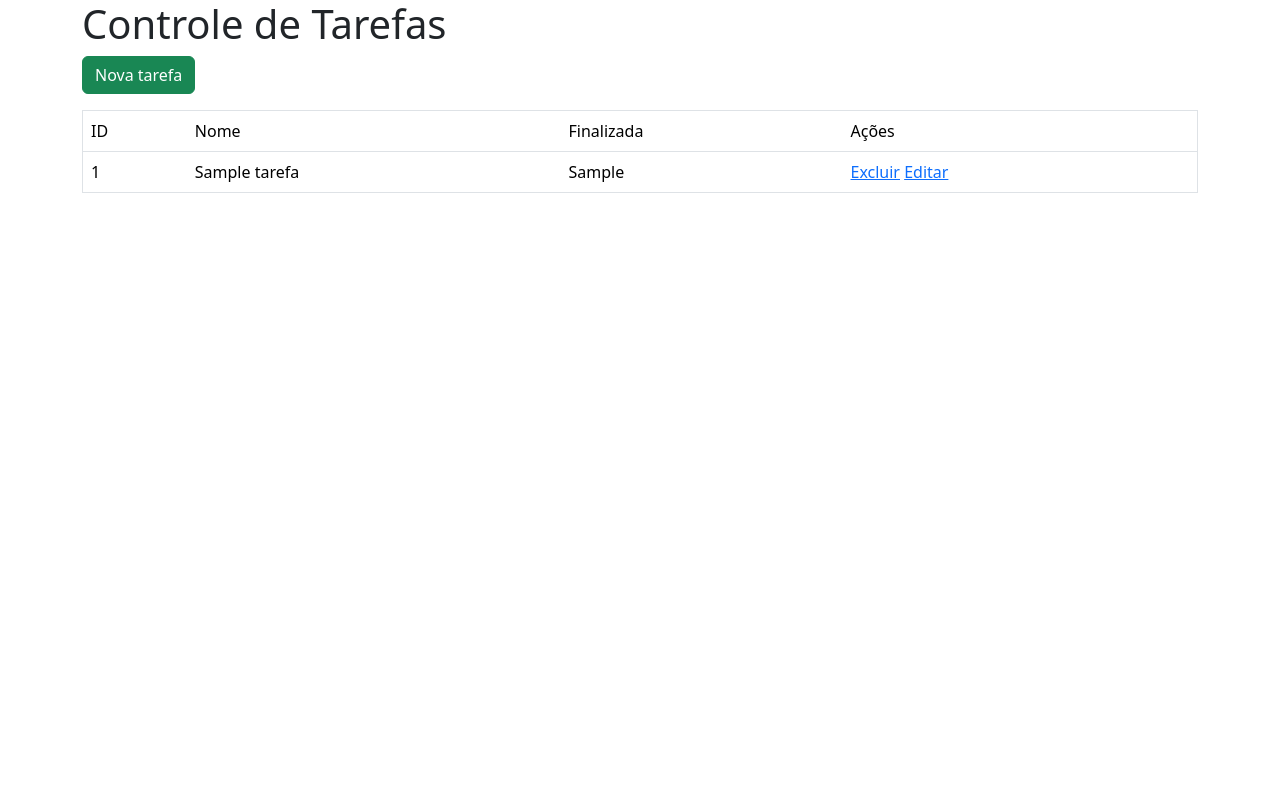
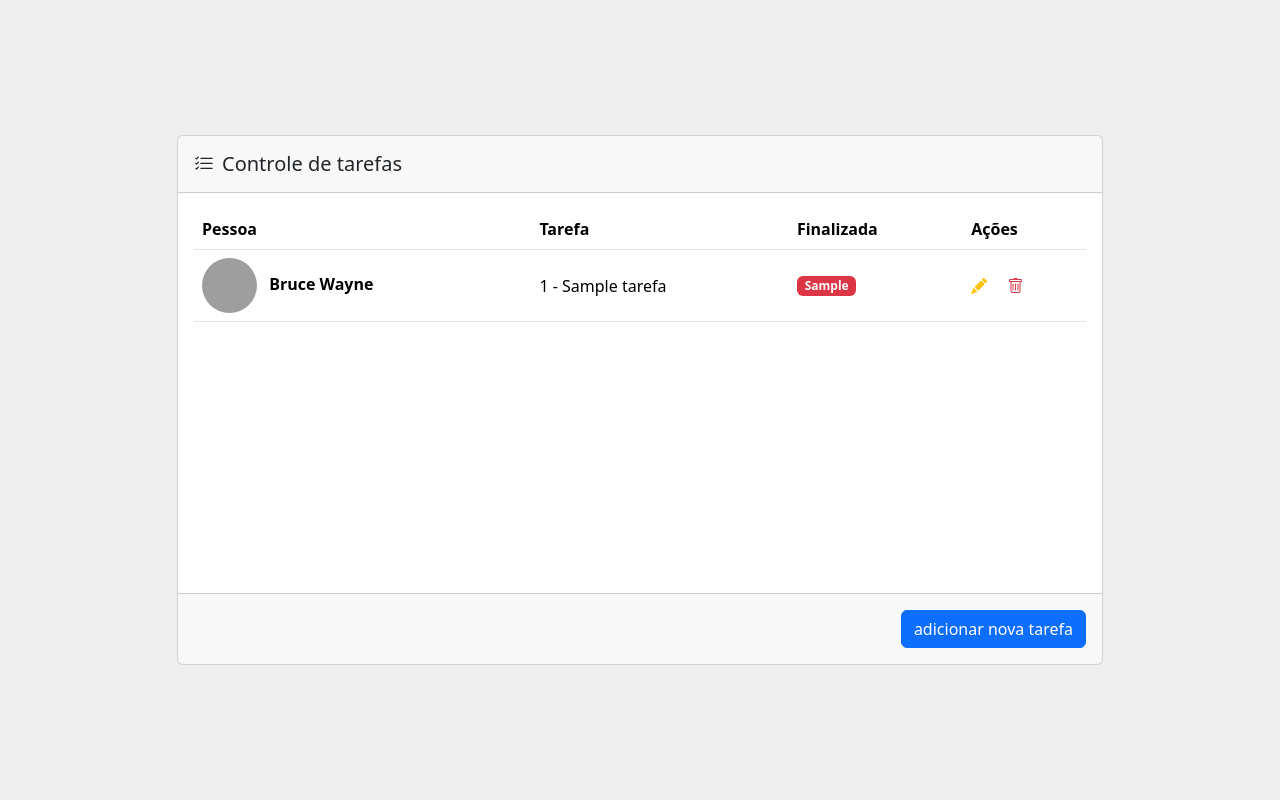
Before and after one commit to gutoffline/tarefas-ti18, a PHP site: page / in a window 1280 px wide. Run offline with PHP 8.4, Linux system fonts and the light colour scheme; tables that the repository leaves empty or names only in its code hold one stand-in row (values such as "Sample post"); grey boxes are pictures that could not be loaded.

Commit message:
bootstrap

```diff
--- a/cabecalho.php
+++ b/cabecalho.php
@@ -6,7 +6,7 @@
     <meta name="viewport" content="width=device-width, initial-scale=1.0">
     <title>Tarefas</title>
     <link href="https://cdn.jsdelivr.net/npm/bootstrap@5.3.0-alpha3/dist/css/bootstrap.min.css" rel="stylesheet" integrity="sha384-KK94CHFLLe+nY2dmCWGMq91rCGa5gtU4mk92HdvYe+M/SXH301p5ILy+dN9+nJOZ" crossorigin="anonymous">
+    <link rel="stylesheet" href="https://cdn.jsdelivr.net/npm/bootstrap-icons@1.10.5/font/bootstrap-icons.css">
 
 </head>
 <body>
-    <div class="container">
--- a/index.php
+++ b/index.php
@@ -2,35 +2,66 @@
 include "cabecalho.php";
 include "conexao.php";
 ?>
-<h1>Controle de Tarefas</h1>
-<p>
-    <a href="nova-tarefa.php" class="btn btn-success">Nova tarefa</a>
-</p>
-<table border="1" class="table">
+<section class="vh-100" style="background-color: #eee;">
+    <div class="container py-5 h-100">
+        <div class="row d-flex justify-content-center align-items-center h-100">
+            <div class="col-md-12 col-xl-10">
+
+                <div class="card">
+                    <div class="card-header p-3">
+                        <h5 class="mb-0"><i class="bi-list-check me-2"></i>Controle de tarefas</h5>
+                    </div>
+                    <div class="card-body" data-mdb-perfect-scrollbar="true" style="position: relative; height: 400px">
+
+                        <table class="table mb-0">
+                            <thead>
                                 <tr>
-        <td>ID</td>
-        <td>Nome</td>
-        <td>Finalizada</td>
-        <td>Ações</td>
+                                    <th scope="col">Pessoa</th>
+                                    <th scope="col">Tarefa</th>
+                                    <th scope="col">Finalizada</th>
+                                    <th scope="col">Ações</th>
                                 </tr>
+                            </thead>
+                            <tbody>
                                 <?php
                                 $sql = "select * from tarefas";
                                 $todas = mysqli_query($conexao, $sql);
-    while($tarefa = mysqli_fetch_assoc($todas)):
+                                while ($tarefa = mysqli_fetch_assoc($todas)) :
                                 ?>
-        <tr>
-            <td><?php echo $tarefa["id"]; ?> </td>
-            <td><?php echo $tarefa["nome"]; ?> </td>
-            <td><?php echo $tarefa["finalizada"]; ?> </td>
-            <td>
-                <a href="excluir-tarefa.php?id=<?php echo $tarefa["id"];?>">Excluir</a>
-                <a href="editar-tarefa.php?id=<?php echo $tarefa["id"];?>">Editar</a>
+                                    <tr class="fw-normal">
+                                        <th>
+                                            <img src="https://conteudo.imguol.com.br/c/colunas/fa/2022/02/28/batsy-abre-1-1646038184536_v2_4x3.jpg" class="shadow-1-strong rounded-circle" alt="avatar 1" style="width: 55px; height: 55px; object-fit:cover;">
+                                            <span class="ms-2">Bruce Wayne</span>
+                                        </th>
+                                        <td class="align-middle">
+                                            <span><?php echo $tarefa["id"]; ?> - <?php echo $tarefa["nome"]; ?></span>
+                                        </td>
+                                        <td class="align-middle">
+                                            <h6 class="mb-0"><span class="badge <?php if($tarefa["finalizada"] == "sim"){ echo "bg-success";}else{ echo "bg-danger" ; }?>"><?php echo $tarefa["finalizada"]; ?></span></h6>
+                                        </td>
+                                        <td class="align-middle">
+                                            <a href="editar-tarefa.php?id=<?php echo $tarefa["id"]; ?>" data-mdb-toggle="tooltip" title="Done"><i class="bi bi-pencil-fill text-warning me-3"></i></a>
+                                            <a href="excluir-tarefa.php?id=<?php echo $tarefa["id"]; ?>" data-mdb-toggle="tooltip" title="Remove"><i class="bi-trash text-danger"></i></a>
                                         </td>
                                     </tr>
+
                                 <?php
                                 endwhile;
                                 ?>
+
+                            </tbody>
                         </table>
+
+                    </div>
+                    <div class="card-footer text-end p-3">
+                        <a href="nova-tarefa.php" class="btn btn-primary">adicionar nova tarefa</a>
+                    </div>
+                </div>
+
+            </div>
+        </div>
+    </div>
+</section>
 <?php
 mysqli_close($conexao);
 include "rodape.php";
--- a/rodape.php
+++ b/rodape.php
@@ -1,5 +1,5 @@
 
-</div>
+
 <script src="https://cdn.jsdelivr.net/npm/bootstrap@5.3.0-alpha3/dist/js/bootstrap.bundle.min.js" integrity="sha384-ENjdO4Dr2bkBIFxQpeoTz1HIcje39Wm4jDKdf19U8gI4ddQ3GYNS7NTKfAdVQSZe" crossorigin="anonymous"></script>
 
 </body>
```
Lines whose indentation alone changed are shown as unchanged.
